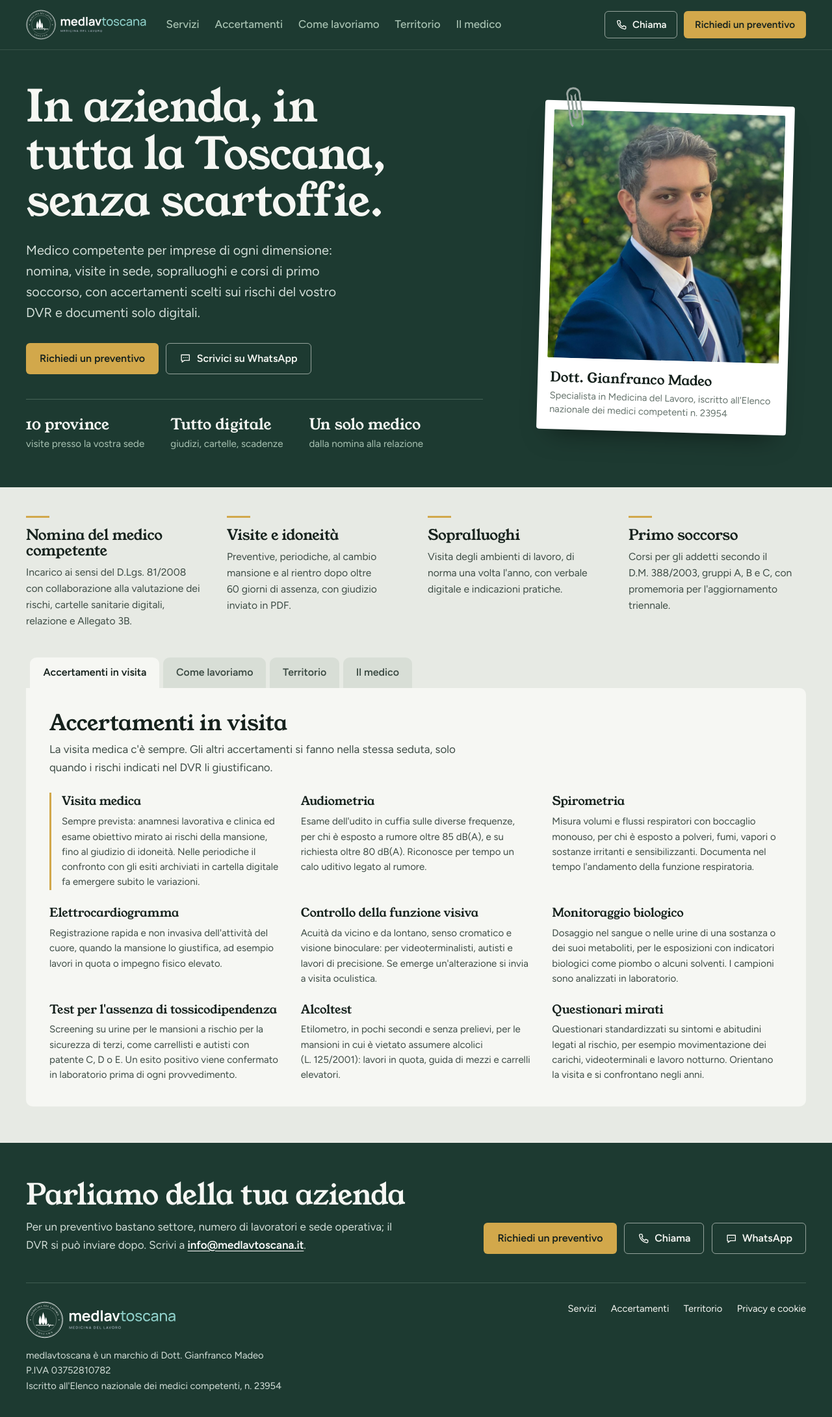
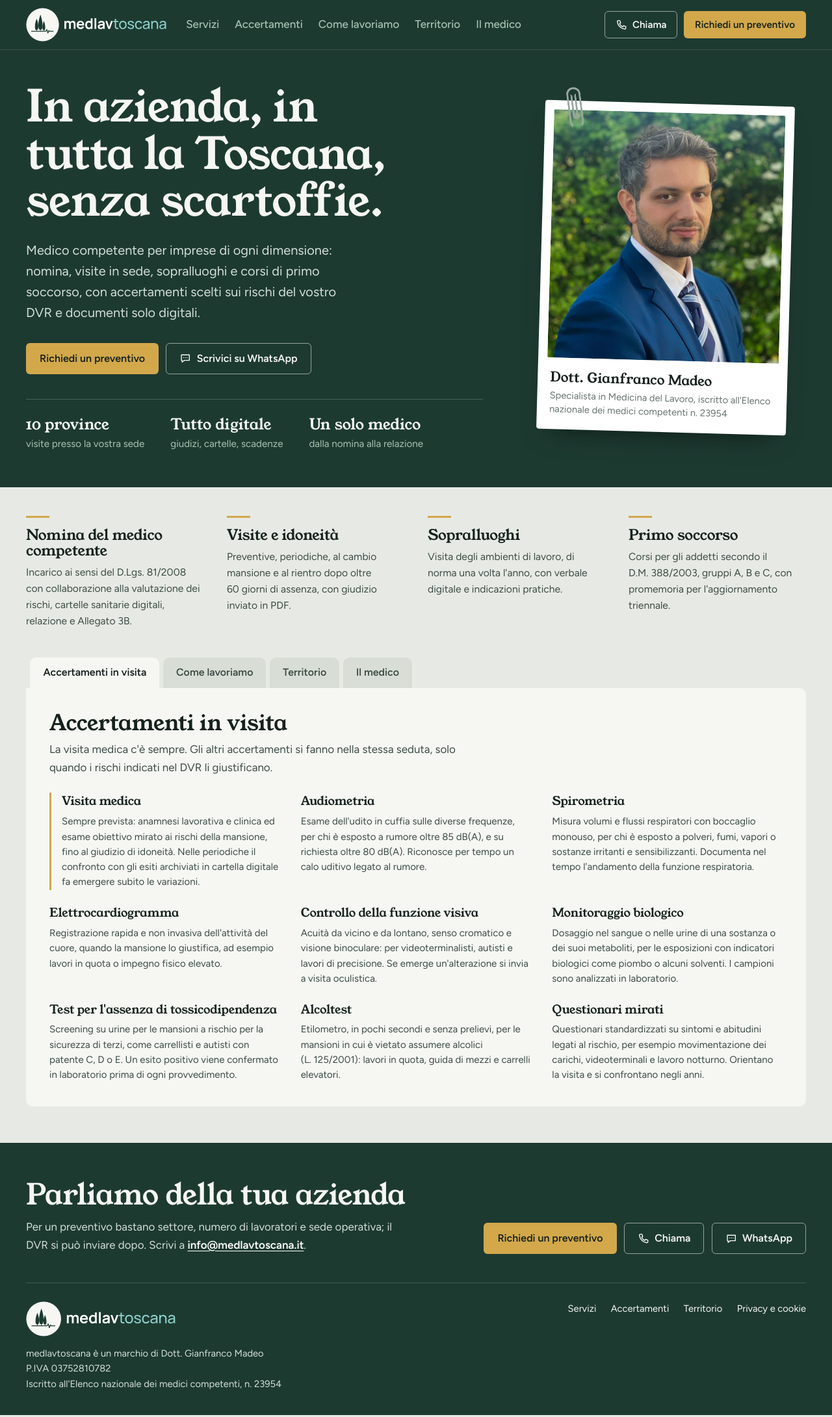
Before and after one commit to medlavtoscana/medlavtoscana, a plain HTML site: page index.html in a window 1280 px wide. Shown: the whole page at 65% size. Drawn offline with Linux system fonts and the light colour scheme.

Commit message:
Logo in intestazione e footer più grande e leggibile
Marchio su disco chiaro e nome senza sottotitolo, al posto del sigillo con le scritte circolari.

Co-Authored-By: Claude Opus 5.5 <noreply@anthropic.com>
Claude-Session: https://claude.ai/code/session_01GSHot9D4UwcMKc2uzeS619

```diff
--- a/index.html
+++ b/index.html
@@ -43,7 +43,7 @@
 
   <header class="site-header">
     <div class="wrap header-inner">
-      <a class="brand" href="./"><img src="logo-bianco.svg" width="970" height="240" alt="medlavtoscana, medicina del lavoro"></a>
+      <a class="brand" href="./"><img src="logo-header.svg" width="1023" height="240" alt="medlavtoscana, medicina del lavoro"></a>
       <nav class="site-nav" aria-label="Sezioni">
         <a href="#servizi">Servizi</a>
         <a href="#accertamenti">Accertamenti</a>
@@ -224,7 +224,7 @@
       </div>
       <div class="footer">
         <div>
-          <img src="logo-bianco.svg" width="970" height="240" alt="">
+          <img src="logo-header.svg" width="1023" height="240" alt="medlavtoscana">
           <p>medlavtoscana è un marchio di Dott. Gianfranco Madeo<br>P.IVA 03752810782<br>Iscritto all'Elenco nazionale dei medici competenti, n.&nbsp;23954</p>
         </div>
         <nav aria-label="Collegamenti">
--- a/styles.css
+++ b/styles.css
@@ -61,13 +61,13 @@ svg.i { width: 1.15rem; height: 1.15rem; flex: none; fill: none; stroke: current
 .verde { background: var(--cipresso); color: var(--latte); }
 .site-header { position: sticky; top: 0; z-index: 20; background: var(--cipresso); border-bottom: 1px solid rgba(169, 195, 179, .18); }
 .header-inner { display: flex; align-items: center; gap: 1.75rem; min-height: 4.75rem; }
-.brand img { height: 2.9rem; width: auto; }
+.brand img { height: 3.2rem; width: auto; }
 .site-nav { display: flex; gap: 1.5rem; font-weight: 500; }
 .site-nav a { color: var(--salvia); text-decoration: none; }
 .site-nav a:hover { color: #fff; }
 .header-cta { margin-left: auto; display: flex; gap: .6rem; }
 @media (max-width: 70rem) { .site-nav { display: none; } }
-@media (max-width: 34rem) { .header-cta .btn-ocra { display: none; } .brand img { height: 2.5rem; } }
+@media (max-width: 34rem) { .header-cta .btn-ocra { display: none; } .brand img { height: 2.7rem; } }
 
 .hero { display: grid; gap: clamp(2rem, 5vw, 4.5rem); align-items: center; padding-block: clamp(2rem, 5vw, 3.25rem) clamp(2.5rem, 5vw, 3.5rem); }
 @media (min-width: 60rem) { .hero { grid-template-columns: 1.3fr .8fr; } }
@@ -181,7 +181,7 @@ svg.i { width: 1.15rem; height: 1.15rem; flex: none; fill: none; stroke: current
 .contatti .email { color: #fff; font-weight: 600; }
 .contatti .actions { margin-top: 0; }
 .footer { display: flex; flex-wrap: wrap; justify-content: space-between; gap: 1.5rem 3rem; padding-block: 1.75rem 2.25rem; font-size: .92rem; color: var(--salvia); }
-.footer img { height: 3.6rem; width: auto; margin-bottom: .9rem; }
+.footer img { height: 3.4rem; width: auto; margin-bottom: .9rem; }
 .footer a { color: var(--latte); text-decoration: none; }
 .footer a:hover { text-decoration: underline; }
 .footer nav { display: flex; flex-wrap: wrap; gap: .5rem 1.4rem; align-content: start; }
```
Also changed, not shown: privacy.html (+2 -2 lines), logo-bianco.svg (deleted), logo-header.svg (added).
